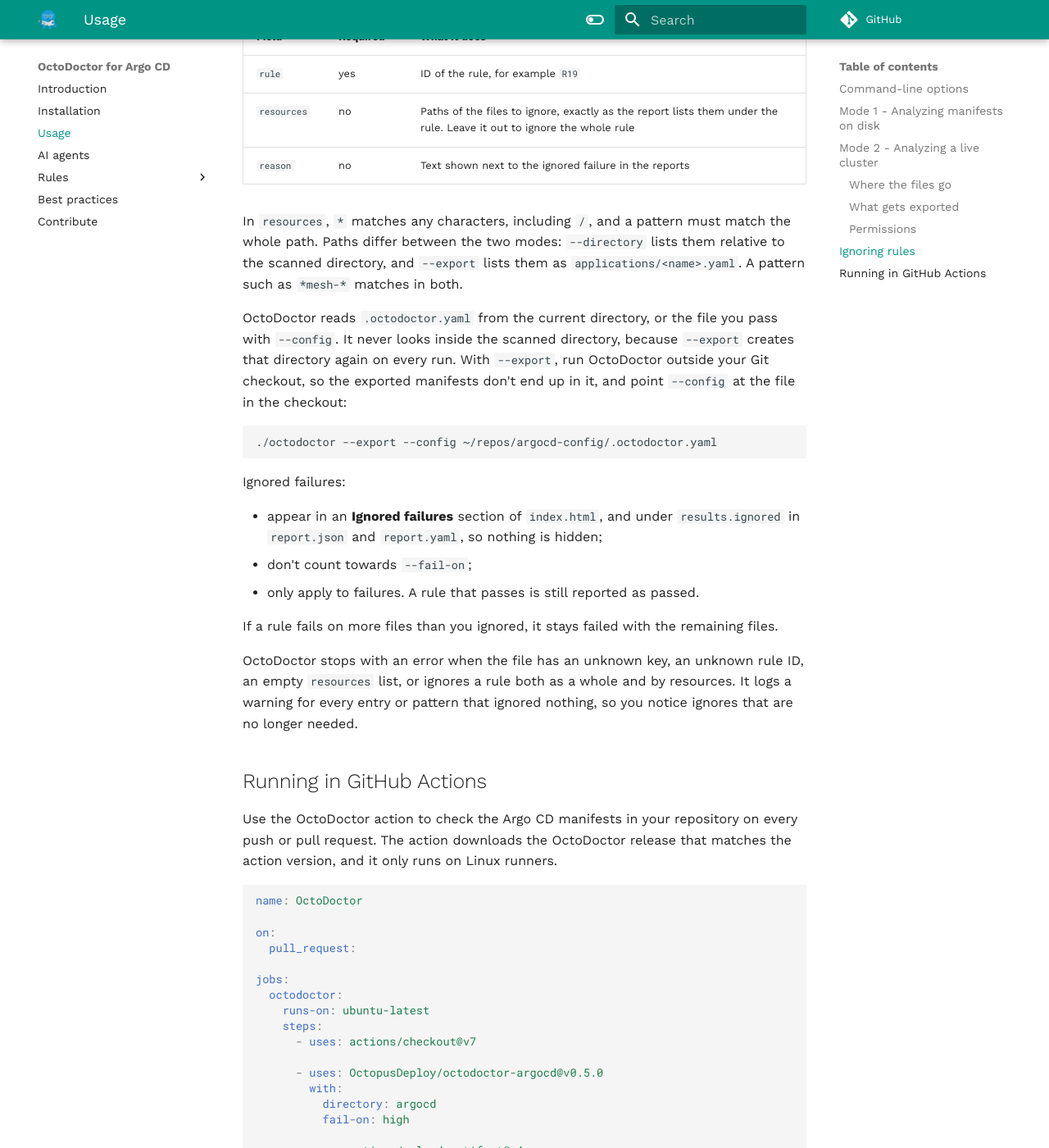
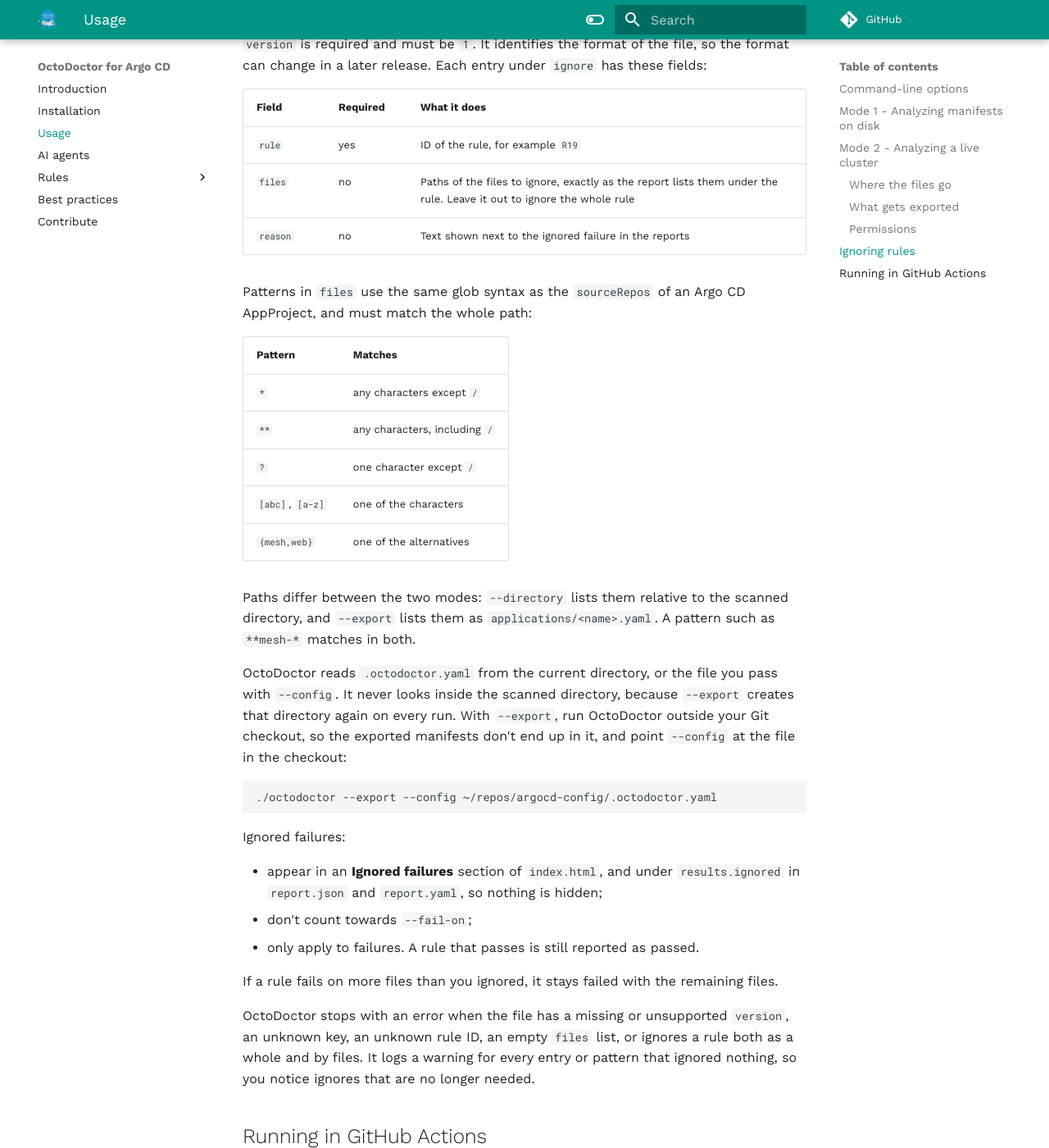
Before and after one commit to OctopusDeploy/octodoctor-argocd, an MkDocs documentation site: the page built from docs/usage.md, in a window 1280 px wide and 1400 px high, scrolled down 5165 px. Shown: the whole window at 82% size. Built offline with MkDocs 1.6.1 and Material for MkDocs 9.7.7, drawn with Linux system fonts in a browser that asks for light colours; comment, search, counter and statistics services are not loaded; some of the changed text lies outside the part shown.

Commit message:
docs: update ignoring rules for version, files and glob patterns

````diff
--- a/docs/usage.md
+++ b/docs/usage.md
@@ -180,6 +180,7 @@ Some failures are deliberate decisions, for example a component pinned to a Git
 stop reporting them as issues, list them in a `.octodoctor.yaml` file:
 
 ```yaml
+version: 1
 ignore:
   # Ignore a whole rule
   - rule: R99
@@ -187,20 +188,33 @@ ignore:
 
   # Ignore a rule only for some files
   - rule: R19
-    resources:
+    files:
       - "applications/*mesh-*"
     reason: Pinned on purpose, upgraded one cluster at a time
 ```
 
+`version` is required and must be `1`. It identifies the format of the file, so the format can change in
+a later release. Each entry under `ignore` has these fields:
+
 | Field | Required | What it does |
 |---|---|---|
 | `rule` | yes | ID of the rule, for example `R19` |
-| `resources` | no | Paths of the files to ignore, exactly as the report lists them under the rule. Leave it out to ignore the whole rule |
+| `files` | no | Paths of the files to ignore, exactly as the report lists them under the rule. Leave it out to ignore the whole rule |
 | `reason` | no | Text shown next to the ignored failure in the reports |
 
-In `resources`, `*` matches any characters, including `/`, and a pattern must match the whole path.
+Patterns in `files` use the same glob syntax as the `sourceRepos` of an Argo CD AppProject, and must
+match the whole path:
+
+| Pattern | Matches |
+|---|---|
+| `*` | any characters except `/` |
+| `**` | any characters, including `/` |
+| `?` | one character except `/` |
+| `[abc]`, `[a-z]` | one of the characters |
+| `{mesh,web}` | one of the alternatives |
+
 Paths differ between the two modes: `--directory` lists them relative to the scanned directory, and
-`--export` lists them as `applications/<name>.yaml`. A pattern such as `*mesh-*` matches in both.
+`--export` lists them as `applications/<name>.yaml`. A pattern such as `**mesh-*` matches in both.
 
 OctoDoctor reads `.octodoctor.yaml` from the current directory, or the file you pass with `--config`.
 It never looks inside the scanned directory, because `--export` creates that directory again on every
@@ -220,8 +234,8 @@ Ignored failures:
 
 If a rule fails on more files than you ignored, it stays failed with the remaining files.
 
-OctoDoctor stops with an error when the file has an unknown key, an unknown rule ID, an empty
-`resources` list, or ignores a rule both as a whole and by resources. It logs a warning for every
+OctoDoctor stops with an error when the file has a missing or unsupported `version`, an unknown key,
+an unknown rule ID, an empty `files` list, or ignores a rule both as a whole and by files. It logs a warning for every
 entry or pattern that ignored nothing, so you notice ignores that are no longer needed.
 
 ## Running in GitHub Actions
````
